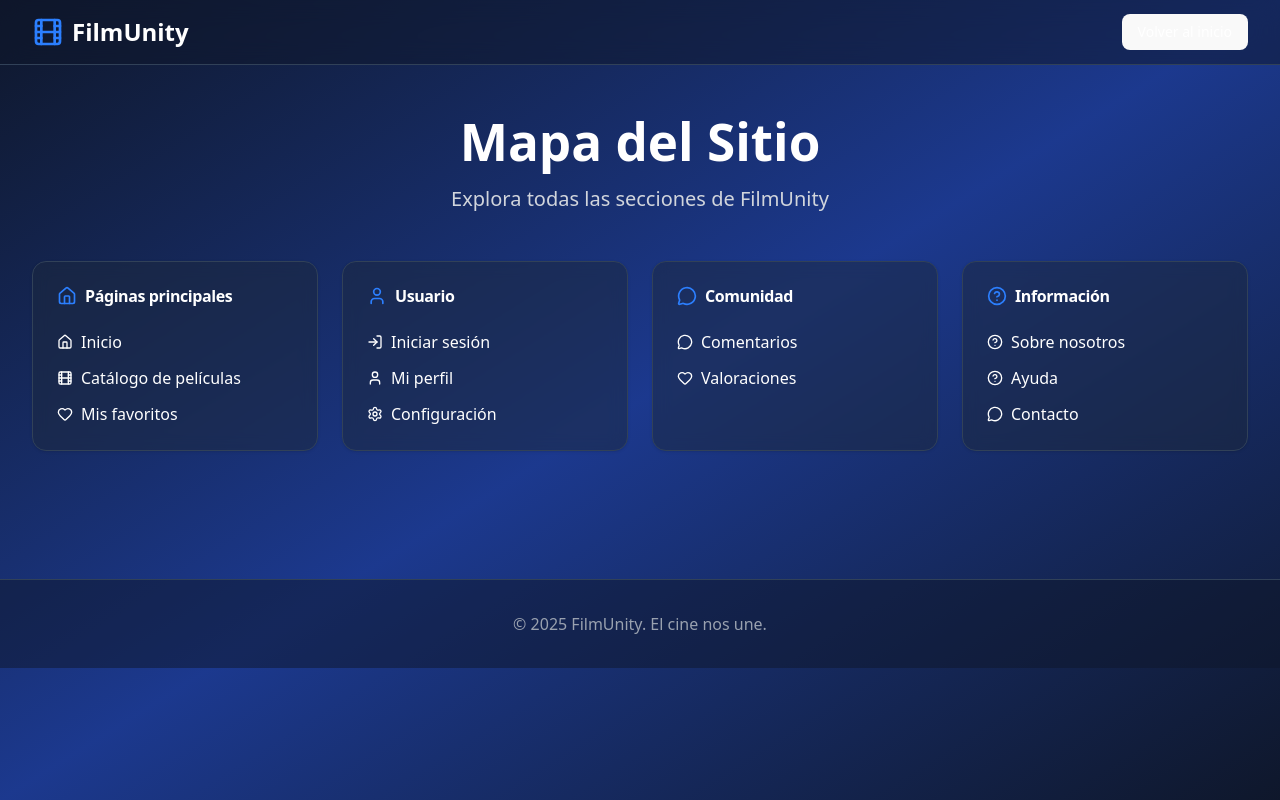
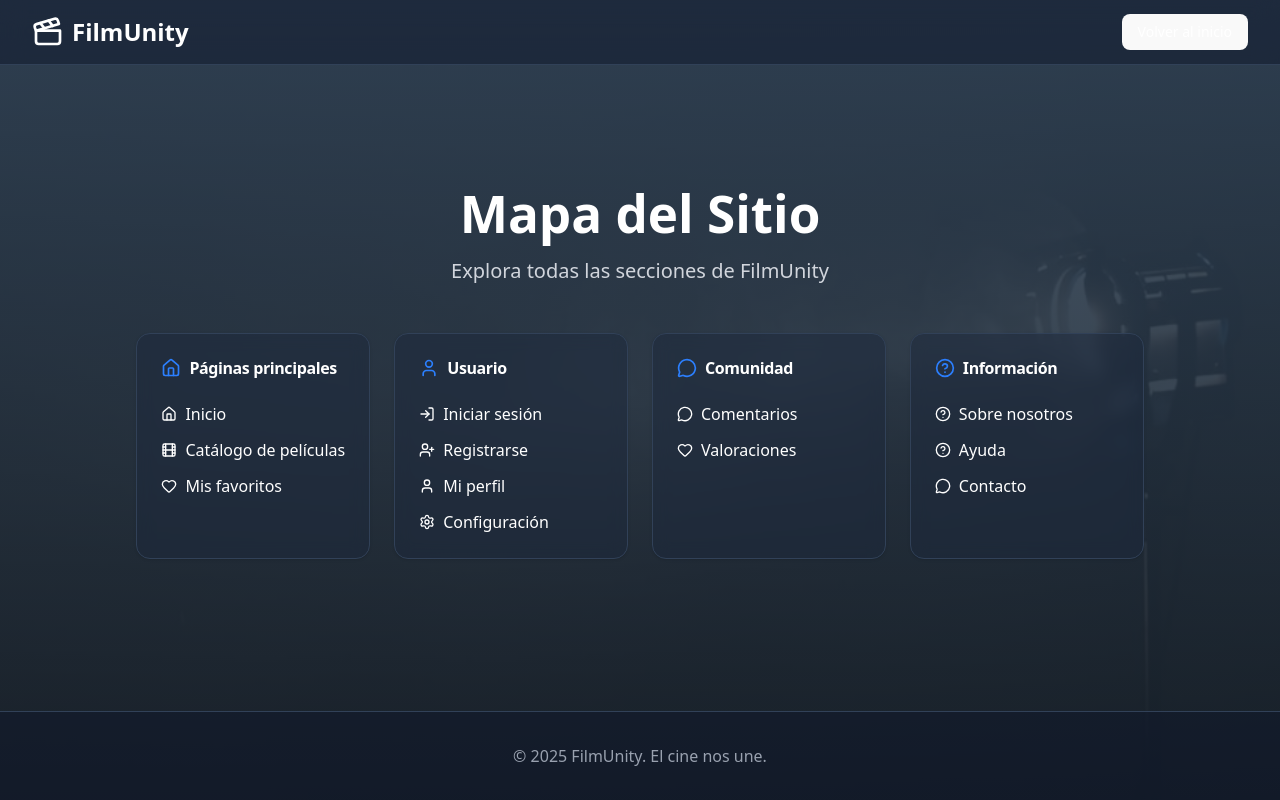
Before and after one commit to Mini-Proyecto-2/Frontend_Mini_Proyecto_2_Plataforma_De_Peliculas, a React (Vite) app: page /mapa-sitio in a window 1280 px wide. Built offline with nearby package versions, Linux system fonts and the light colour scheme.

Commit message:
Update sitemap view

```diff
--- a/src/components/router/ProtectedRoute.tsx
+++ b/src/components/router/ProtectedRoute.tsx
@@ -9,5 +9,5 @@ export default function ProtectedRoute() {
 
   if (loading) return <FullScreenLoader />
 
-  return isLoggedIn ? <Outlet /> : <Navigate to="/login" replace />
+  return isLoggedIn ? <Outlet /> : <Navigate to="/" replace />
 }
--- a/src/layout/AuthLayout.tsx
+++ /dev/null
@@ -1,12 +0,0 @@
-import { Outlet } from 'react-router-dom';
-
-const AuthLayout = () => {
-  return (
-    <div className="min-h-screen min-w-screen flex items-center justify-center"
-    >
-      <Outlet />
-    </div>
-  );
-};
-
-export default AuthLayout;
--- a/src/layout/MainLayout.tsx
+++ b/src/layout/MainLayout.tsx
@@ -61,7 +61,7 @@ const MainLayout = () => {
                     </li>
                     <li>
                       <NavigationMenuLink asChild>
-                        <Link to="/login" className="flex-row items-center gap-2" onClick={() => handleLogout()}>
+                        <Link to="/" className="flex-row items-center gap-2" onClick={() => handleLogout()}>
                           <LogOutIcon className="size-4" />
                           Cerrar sesión
                         </Link>
--- a/src/pages/SiteMap.tsx
+++ b/src/pages/SiteMap.tsx
@@ -1,5 +1,5 @@
 import { Link } from 'react-router-dom';
-import { Film, Home, LogIn, User, Heart, MessageCircle, Settings, HelpCircle } from 'lucide-react';
+import { Film, Home, LogIn, User, Heart, MessageCircle, Settings, HelpCircle, Clapperboard, UserPlus } from 'lucide-react';
 import { Button } from '@/components/ui/button';
 import { Card, CardContent, CardHeader, CardTitle } from '@/components/ui/card';
 
@@ -18,7 +18,8 @@ export default function SiteMapPage() {
       title: "Usuario",
       icon: User,
       links: [
-        { name: "Iniciar sesión", path: "/login", icon: LogIn },
+        { name: "Iniciar sesión", path: "/iniciar-sesion", icon: LogIn },
+        { name: "Registrarse", path: "/registrarse", icon: UserPlus },
         { name: "Mi perfil", path: "/perfil", icon: User },
         { name: "Configuración", path: "/configuracion", icon: Settings },
       ]
@@ -43,17 +44,17 @@ export default function SiteMapPage() {
   ];
 
   return (
-    <div className="min-h-screen bg-gradient-to-br from-slate-900 via-blue-900 to-slate-900">
+    <div className="min-h-screen flex flex-col justify-between">
       {/* Header */}
       <nav className="bg-slate-900/50 backdrop-blur-md border-b border-slate-700">
         <div className="max-w-7xl mx-auto px-4 sm:px-6 lg:px-8">
           <div className="flex justify-between items-center h-16">
             <Link to="/" className="flex items-center gap-2">
-              <Film className="h-8 w-8 text-blue-500" />
+              <Clapperboard className="h-8 w-8 text-white" />
               <span className="text-2xl font-bold text-white">FilmUnity</span>
             </Link>
             <Link to="/">
-              <Button variant="ghost" className="text-white hover:bg-slate-800">
+              <Button variant="ghost" className="text-white">
                 Volver al inicio
               </Button>
             </Link>
@@ -62,7 +63,7 @@ export default function SiteMapPage() {
       </nav>
 
       {/* Content */}
-      <div className="max-w-7xl mx-auto px-4 sm:px-6 lg:px-8 py-12">
+      <div className="max-w-7xl mx-auto px-4 sm:px-6 lg:px-8 pt-12">
         <div className="text-center mb-12">
           <h1 className="text-4xl md:text-5xl font-bold text-white mb-4">
             Mapa del Sitio
--- a/src/pages/auth/Welcome.tsx
+++ b/src/pages/Welcome.tsx
@@ -1,5 +1,5 @@
 import { useNavigate, useLocation } from 'react-router-dom';
-import { Film, Play, Star, Users, Heart, MessageCircle } from 'lucide-react';
+import { Play, Star, Users, Heart, MessageCircle, Clapperboard } from 'lucide-react';
 import { Button } from '@/components/ui/button';
 import { Card, CardContent } from '@/components/ui/card';
 
@@ -12,13 +12,13 @@ export default function WelcomePage() {
   };
 
   return (
-    <div className="min-h-screen">
+    <div className="min-h-screen flex flex-col justify-between">
       {/* Header/Navbar */}
       <nav className="bg-slate-900/50 backdrop-blur-md border-b border-slate-700">
         <div className="max-w-7xl mx-auto px-4 sm:px-6 lg:px-8">
           <div className="flex justify-between items-center h-16">
             <div className="flex items-center gap-2">
-              <Film className="h-8 w-8 text-blue-500" />
+              <Clapperboard className="h-8 w-8 text-white" />
               <span className="text-2xl font-bold text-white">FilmUnity</span>
             </div>
             <div className="flex gap-4">
@@ -41,7 +41,7 @@ export default function WelcomePage() {
       </nav>
 
       {/* Hero Section */}
-      <div className="max-w-7xl mx-auto px-4 sm:px-6 lg:px-8 py-20">
+      <div className="max-w-7xl mx-auto px-4 sm:px-6 lg:px-8 pt-12">
         <div className="text-center mb-16">
           <h1 className="text-5xl md:text-6xl font-bold text-white mb-6 animate-fade-in">
             El cine nos une
@@ -174,7 +174,6 @@ export default function WelcomePage() {
         <div className="max-w-7xl mx-auto px-4 sm:px-6 lg:px-8 py-8">
           <div className="text-center text-gray-400">
             <p>&copy; 2025 FilmUnity. El cine nos une.</p>
-            <p className="text-sm mt-2">Proyecto Integrador I (2025-2)</p>
           </div>
         </div>
       </footer>
--- a/src/router/AppRouter.tsx
+++ b/src/router/AppRouter.tsx
@@ -2,10 +2,9 @@ import { BrowserRouter, Routes, Route, useLocation } from "react-router-dom";
 import { AuthProvider } from "../context/AuthContext";
 import PublicRoute from "../components/router/PublicRoute";
 import ProtectedRoute from "../components/router/ProtectedRoute";
-import AuthLayout from "../layout/AuthLayout";
 import MainLayout from "../layout/MainLayout";
 import Dashboard from "../pages/Dashboard";
-import WelcomePage from "../pages/auth/Welcome";
+import WelcomePage from "../pages/Welcome";
 import SiteMapPage from "../pages/SiteMap";
 import NotFound from "../pages/NotFound";
 import LoginModal from "../components/modals/LoginModal";
@@ -20,23 +19,25 @@ function AppRoutes() {
     <>
       {/* Rutas principales */}
       <Routes location={background || location}>
-        {/* Public routes */}
+        {/* Auth routes */}
         <Route element={<PublicRoute />}>
           <Route path="/" element={<WelcomePage />} />
-          <Route path="auth" element={<AuthLayout />}>
-          </Route>
-          <Route path="mapa-sitio" element={<SiteMapPage />} />
         </Route>
 
         {/* Protected routes */}
         <Route element={<ProtectedRoute />}>
-          <Route path="dashboard" element={<MainLayout />}>
+          <Route path="/dashboard" element={<MainLayout />}>
             <Route index element={<Dashboard />} />
           </Route>
         </Route>
 
+        {/* SiteMap */}
+        <Route path="mapa-sitio" element={<SiteMapPage />} />
+
         {/* 404 */}
         <Route path="*" element={<NotFound />} />
+
+
       </Routes>
 
       {/* Modales flotantes - solo se renderizan si hay background */}
```
